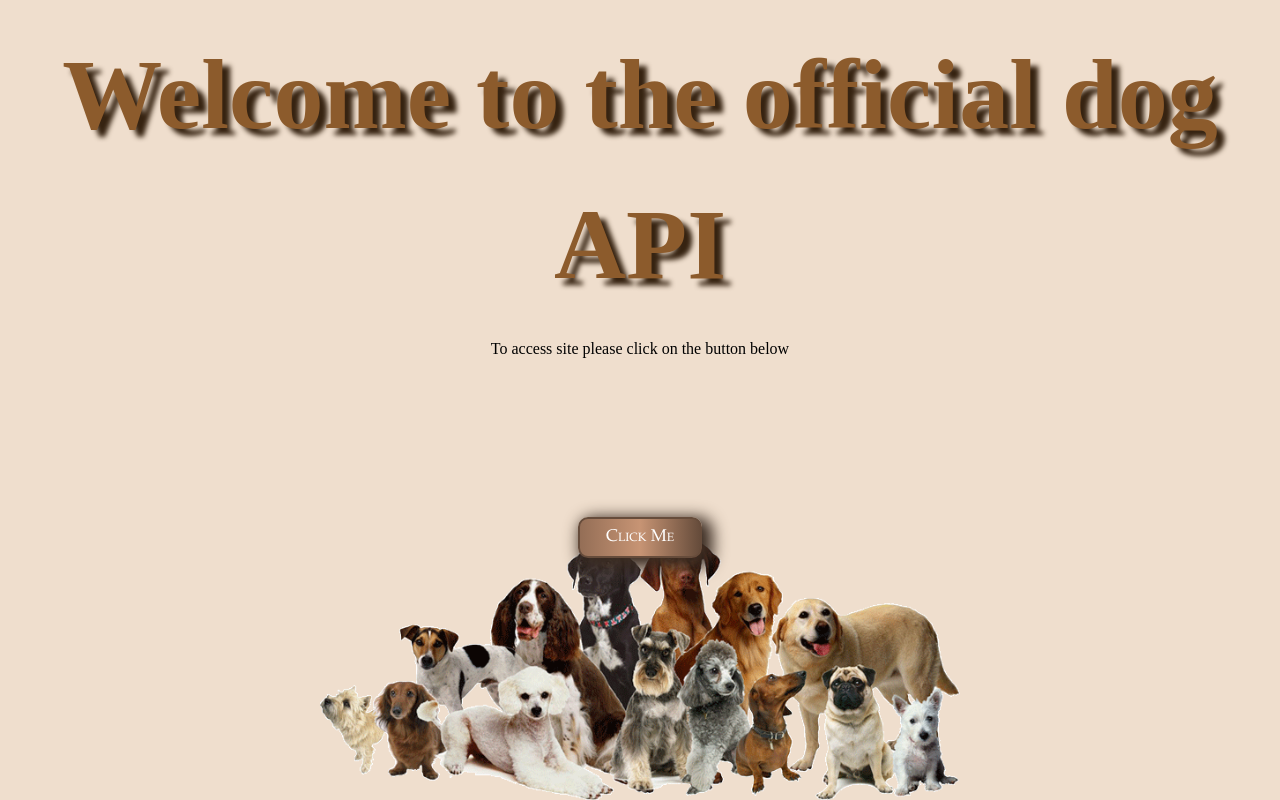
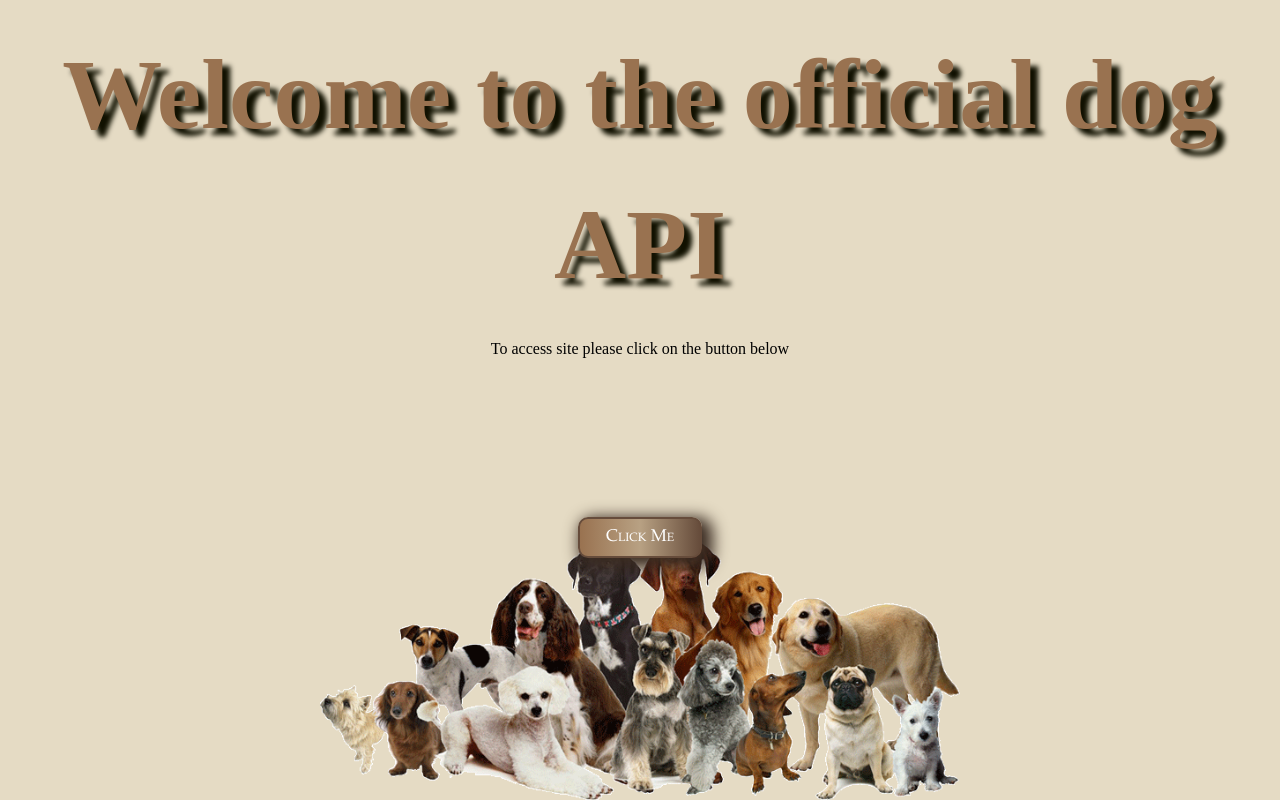
Before and after one commit to OMassano/Individual-Project, a React (Create React App) app in the folder client/: page / in a window 1280 px wide. Built offline with nearby package versions, Linux system fonts and the light colour scheme.

Commit message:
some edit to styles

```diff
--- a/client/src/App.css
+++ b/client/src/App.css
@@ -1,6 +1,7 @@
+/* https://coolors.co/palette/414833-656d4a-aab18d-c2c5aa-e5dbc4-b8a183-a68a64-997250-7f4f24 */
 .App {
     text-align: center;
-    background-color: rgb(239, 222, 205);
+    background-color: rgb(229, 219, 196);
     background-image: url("./pngwing.com.png");
     background-repeat: no-repeat;
     background-size: 50%;
--- a/client/src/views/Landing Page/Landing.jsx
+++ b/client/src/views/Landing Page/Landing.jsx
@@ -2,7 +2,7 @@ import style from "./Landing.module.css"
 const Landing = ()=>{
     return(
         <div className={style.background}>
-        <h1>Welcome to the official dog API</h1>
+        <h1 className={style.landing}>Welcome to the official dog API</h1>
         <p>To access site please click on the button below</p>
         <a href="/homepage" className={style.button}>
             Click Me
--- a/client/src/views/Landing Page/Landing.module.css
+++ b/client/src/views/Landing Page/Landing.module.css
@@ -4,7 +4,7 @@ body {
 }
 
 .background {
-  background-color: rgb(239, 222, 205);
+  background-color: rgb(229, 219, 196);
   background-image: url("./dog-png-22650.png");
   background-repeat: no-repeat;
   background-size: 50%;
@@ -32,8 +32,8 @@ body {
   text-transform: none;
   background-image: linear-gradient(
     to right,
-    rgb(148, 110, 86) 0%,
-    rgb(199, 148, 116) 50%,
+    rgb(153, 114, 80) 0%,
+    rgb(184, 161, 131) 50%,
     rgb(102, 76, 59) 100%
   );
   box-shadow: rgb(59, 44, 34) 6px 5px 15px 5px;
@@ -42,18 +42,18 @@ body {
 }
 
 .button:hover {
-  background: rgb(97, 72, 56);
+  background: rgb(59, 44, 34);
 }
 
 .button:active {
-  background: rgb(97, 72, 56);
+  background: rgb(59, 44, 34);
   text-decoration: underline solid rgb(68, 68, 68);
 }
 
-h1 {
+.landing {
     margin-top: 20px;
-  color: rgb(140, 91, 44);
-  text-shadow: 8px 7px 5px rgb(54, 35, 17);
+  color: rgb(153, 114, 80);
+  text-shadow: 8px 7px 5px rgb(17, 17, 0);
   font-size: 100px;
   text-align: center;
 }
```
